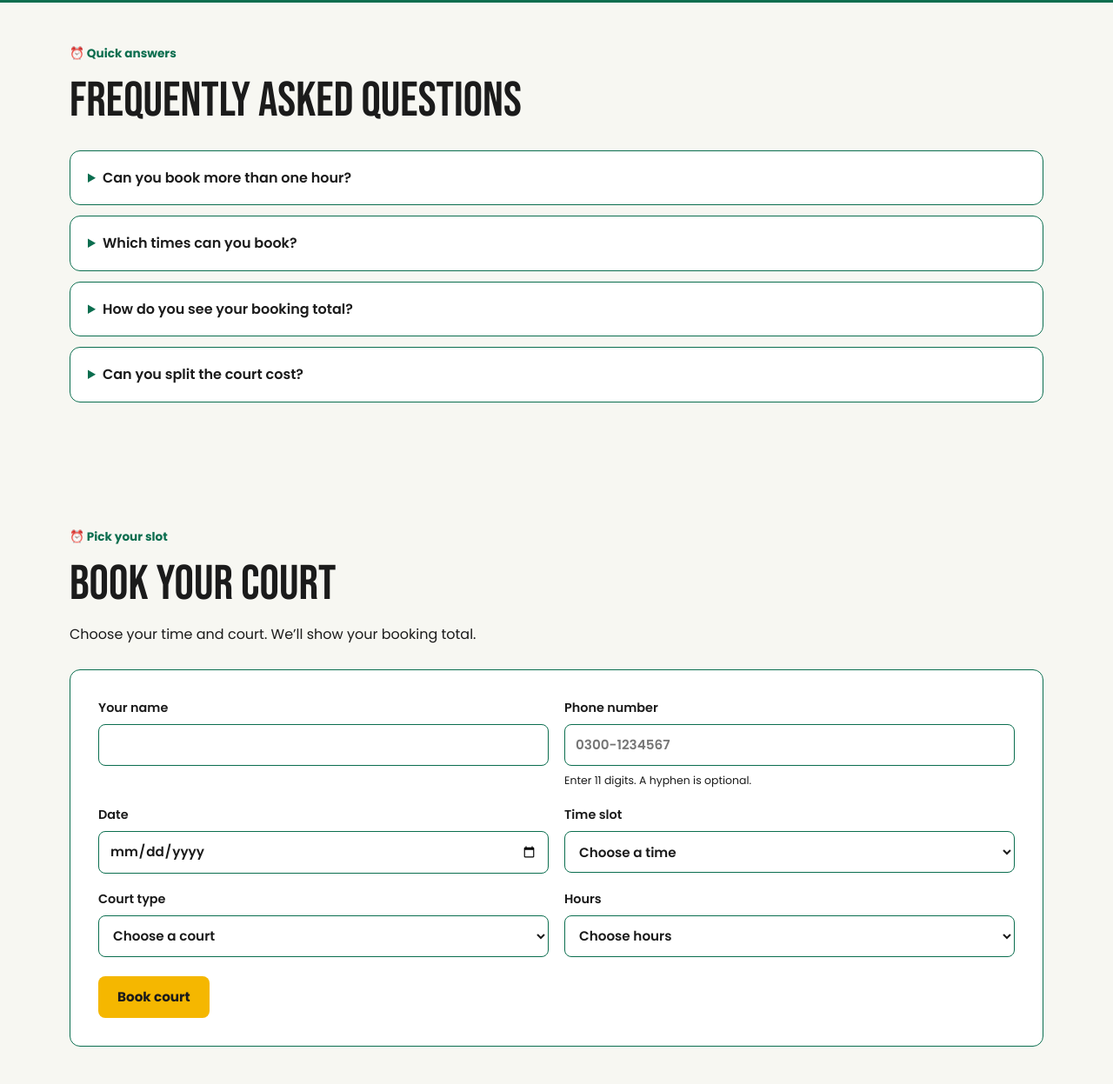
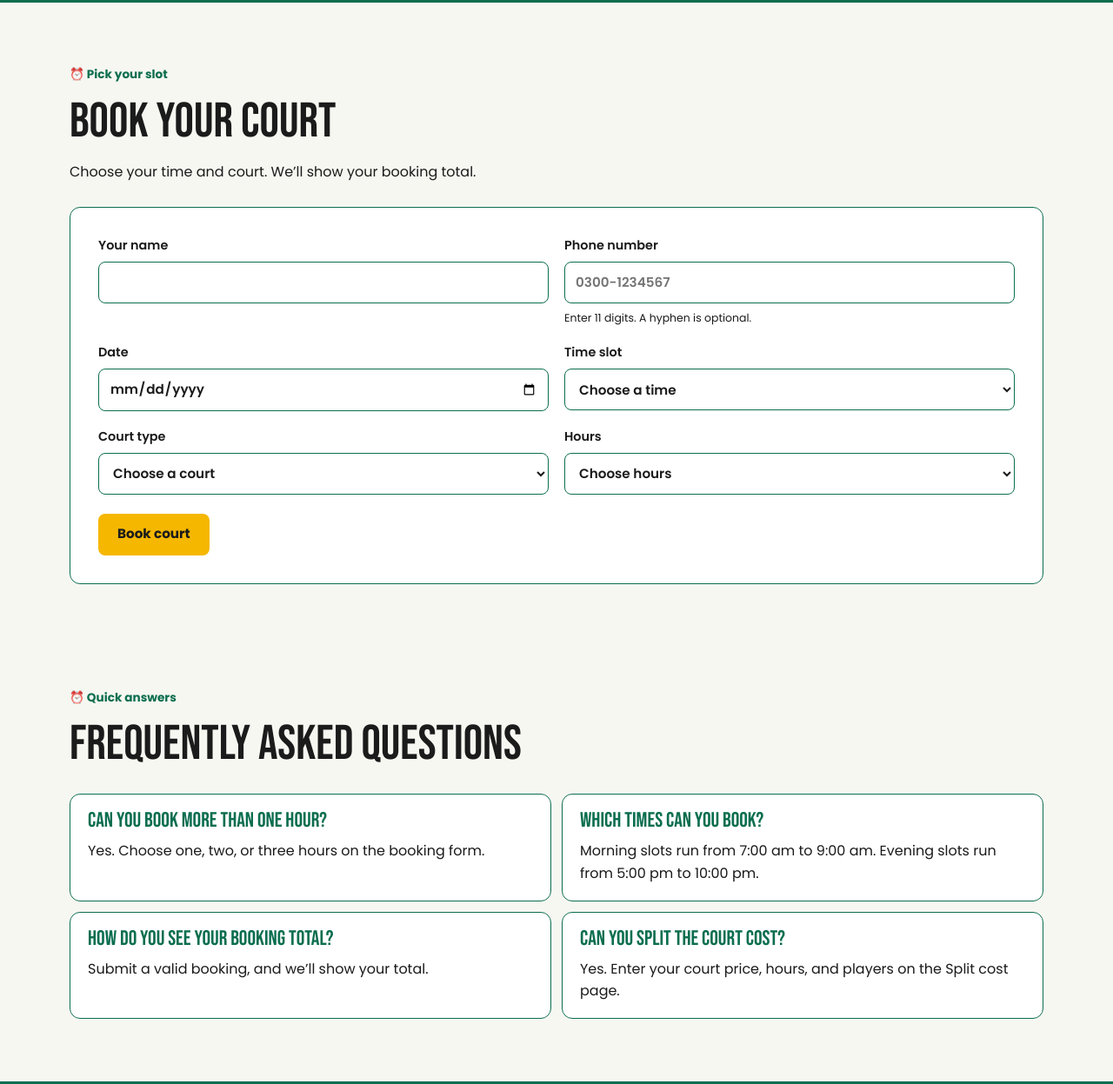
Before and after one commit to ArslanAthar20792003/lab17-27110313, a plain HTML site: page index.html in a window 1280 px wide. Shown: the part 1779-3026 px from the top of the page at 87% size. Drawn offline with Linux system fonts and the light colour scheme.

Commit message:
Move FAQ above footer

```diff
--- a/index.html
+++ b/index.html
@@ -110,31 +110,6 @@
       </div>
     </section>
 
-    <section class="section page-width faq-section" aria-labelledby="faq-title">
-      <div class="section-heading">
-        <p class="eyebrow">⏰ Quick answers</p>
-        <h2 id="faq-title">Frequently asked questions</h2>
-      </div>
-      <div class="faq-list">
-        <details class="faq-item">
-          <summary>Can you book more than one hour?</summary>
-          <p>Yes. Choose one, two, or three hours on the booking form.</p>
-        </details>
-        <details class="faq-item">
-          <summary>Which times can you book?</summary>
-          <p>Morning slots run from 7:00 am to 9:00 am. Evening slots run from 5:00 pm to 10:00 pm.</p>
-        </details>
-        <details class="faq-item">
-          <summary>How do you see your booking total?</summary>
-          <p>Submit a valid booking, and we’ll show your total.</p>
-        </details>
-        <details class="faq-item">
-          <summary>Can you split the court cost?</summary>
-          <p>Yes. Enter your court price, hours, and players on the Split cost page.</p>
-        </details>
-      </div>
-    </section>
-
     <section class="section page-width booking-section" id="booking" aria-labelledby="booking-title">
       <div class="section-heading">
         <p class="eyebrow">⏰ Pick your slot</p>
@@ -195,6 +170,31 @@
         <div class="confirmation" id="booking-confirmation" role="status" aria-live="polite" hidden></div>
       </form>
     </section>
+
+    <section class="section page-width faq-section" aria-labelledby="faq-title">
+      <div class="section-heading">
+        <p class="eyebrow">⏰ Quick answers</p>
+        <h2 id="faq-title">Frequently asked questions</h2>
+      </div>
+      <div class="faq-list">
+        <article class="faq-item">
+          <h3>Can you book more than one hour?</h3>
+          <p>Yes. Choose one, two, or three hours on the booking form.</p>
+        </article>
+        <article class="faq-item">
+          <h3>Which times can you book?</h3>
+          <p>Morning slots run from 7:00 am to 9:00 am. Evening slots run from 5:00 pm to 10:00 pm.</p>
+        </article>
+        <article class="faq-item">
+          <h3>How do you see your booking total?</h3>
+          <p>Submit a valid booking, and we’ll show your total.</p>
+        </article>
+        <article class="faq-item">
+          <h3>Can you split the court cost?</h3>
+          <p>Yes. Enter your court price, hours, and players on the Split cost page.</p>
+        </article>
+      </div>
+    </section>
   </main>
 
   <footer class="site-footer">
--- a/styles.css
+++ b/styles.css
@@ -259,27 +259,23 @@ select:focus-visible {
 
 .faq-list {
   display: grid;
+  grid-template-columns: repeat(2, minmax(0, 1fr));
   gap: 12px;
 }
 
 .faq-item {
+  display: grid;
+  align-content: start;
+  gap: 10px;
   padding: 18px 20px;
   border: 1px solid var(--green);
   border-radius: 12px;
   background: var(--card);
 }
 
-.faq-item summary {
-  cursor: pointer;
-  font-weight: 600;
-}
-
-.faq-item summary::marker {
+.faq-item h3 {
   color: var(--green);
-}
-
-.faq-item p {
-  margin-top: 12px;
+  font-size: 1.5rem;
 }
 
 .about-section {
@@ -450,6 +446,10 @@ select {
   .about-details {
     grid-template-columns: 1fr;
   }
+
+  .faq-list {
+    grid-template-columns: 1fr;
+  }
 }
 
 @media (max-width: 520px) {
```
